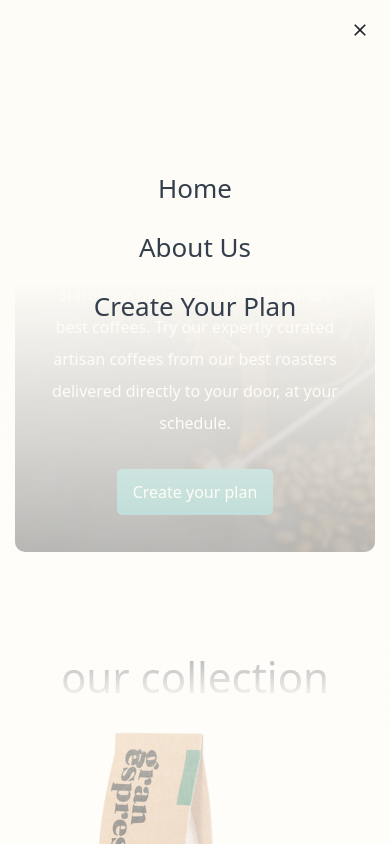
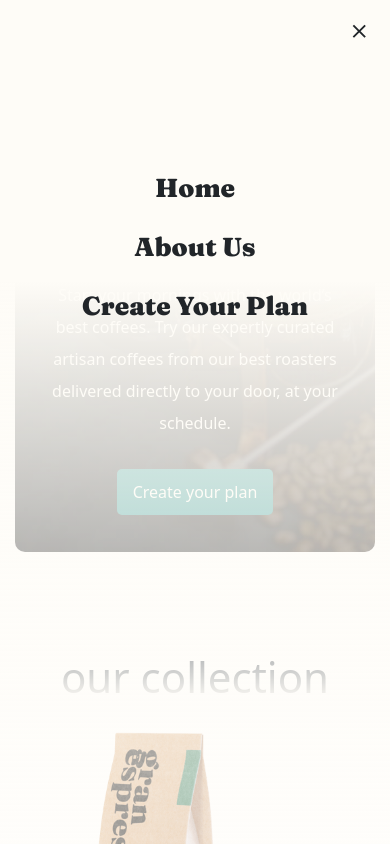
Before and after one commit to heiderick13/coffee-shop, a React (Vite) app: page / in a window 390 px wide. Both pictures are taken after a click on the element 365 px from the left and 28 px from the top of the page. Shown: the top 844 px of the page. Built offline with nearby package versions, Linux system fonts and the light colour scheme.

Commit message:
update mobile menu with tailwind

```diff
--- a/src/components/MobileMenu/MobileMenu.css
+++ b/src/components/MobileMenu/MobileMenu.css
@@ -11,23 +11,10 @@
 }
 
 .mobile-menu {
-  flex-direction: column;
-  gap: 2rem;
-  text-transform: capitalize;
   font-size: 2.6rem;
-
-  position: fixed;
-  inset: 20% 0;
-
   z-index: 10;
 }
 
 .mobile-menu a {
-  color: var(--dark-grey-blue);
+  /* color: var(--dark-grey-blue); */
 }
-
-.close-menu {
-  top: 2rem;
-  right: 2rem;
-  font-size: 2rem;
-}
--- a/src/components/MobileMenu/MobileMenu.jsx
+++ b/src/components/MobileMenu/MobileMenu.jsx
@@ -7,11 +7,14 @@ import { Link } from "react-router-dom";
 function MobileMenu({ toggleMenu }) {
   return (
     <>
-      <div className="backdrop"></div>
-      <div className="close-menu position-fixed" onClick={toggleMenu}>
+      <div className="backdrop fixed inset-0 "></div>
+      <div
+        className="close-menu fixed top-8 right-8 text-4xl"
+        onClick={toggleMenu}
+      >
         <MdClear />
       </div>
-      <div className="mobile-menu fraunces d-flex text-center rounded-4">
+      <div className="mobile-menu font-fraunces flex flex-col gap-8 text-center capitalize fixed inset-[20%] text-dark-grey-blue">
         <Link to={"/"} onClick={toggleMenu}>
           home
         </Link>
```
